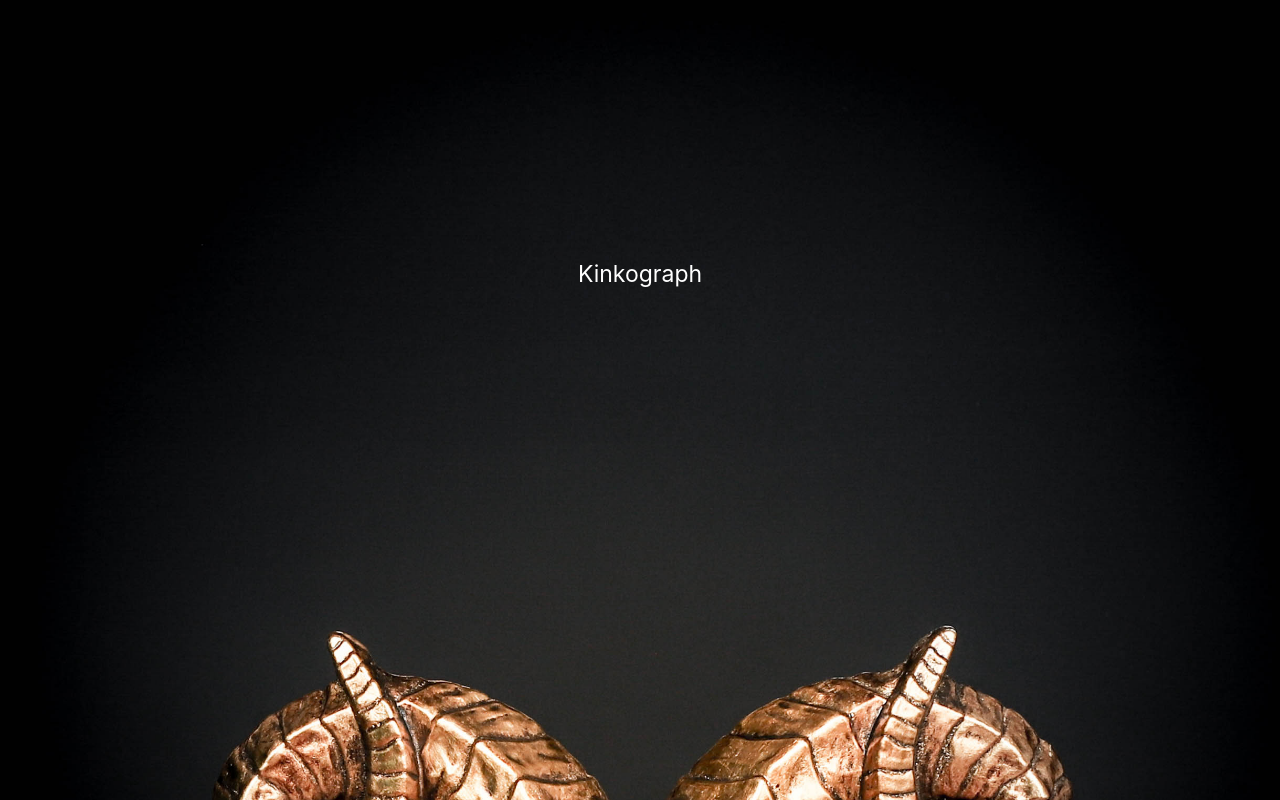
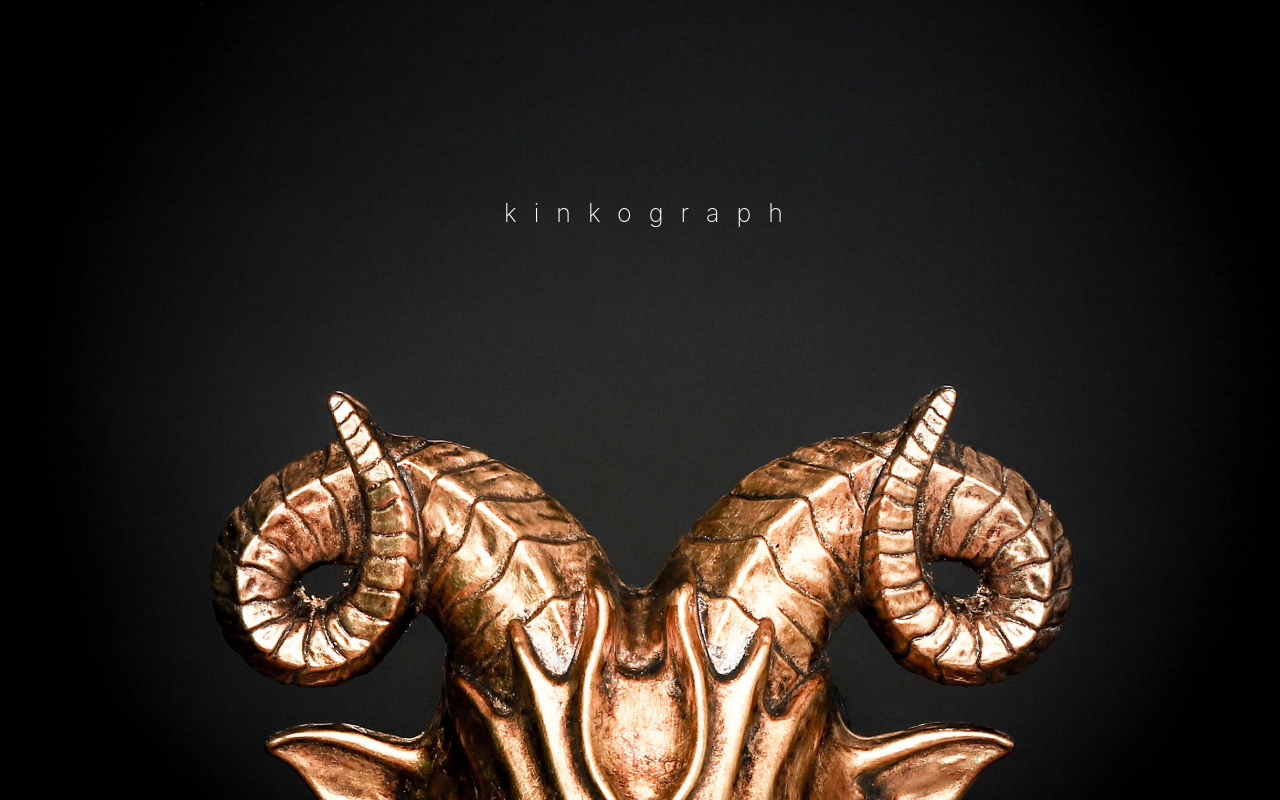
Before and after one commit to vanStaen/kinkograph.com, a React (Create React App) app in the folder frontend/: page / in a window 1280 px wide. Built offline with nearby package versions, Linux system fonts and the light colour scheme.

Commit message:
styling app

```diff
--- a/frontend/src/App.css
+++ b/frontend/src/App.css
@@ -13,16 +13,14 @@
   background-color: #282c34;
   background-image: url("img/diaboli.jpg");
   background-size: cover;
+  background-position:center center;
 }
 
-.App__tittle {
-    min-height: 100vh; /* Fallback for browsers that do not support Custom Properties */
-    min-height: calc(var(--vh, 1vh) * 100);
-    display: flex;
-    flex-direction: column;
-    align-items: center;
-    justify-content: center;
-    background-color: #282c34;
-    background-image: url("img/diaboli.jpg");
-    background-size: cover;
+.App__title {
+  justify-content: center;
+  font-size: 25px;
+  color: rgba(255, 255, 255, 1);
+  margin: 0 0 15em 0;
+  font-weight: 200;
+  letter-spacing: 17px;
   }
--- a/frontend/src/App.js
+++ b/frontend/src/App.js
@@ -4,7 +4,7 @@ function App() {
   return (
     <div className="App">
     <div className="App__main">
-      Kinkograph <br/><br/><br/><br/><br/><br/><br/><br/><br/><br/>
+      <div className="App__title">&nbsp;kinkograph</div>
     </div>
     </div>
   );
```
